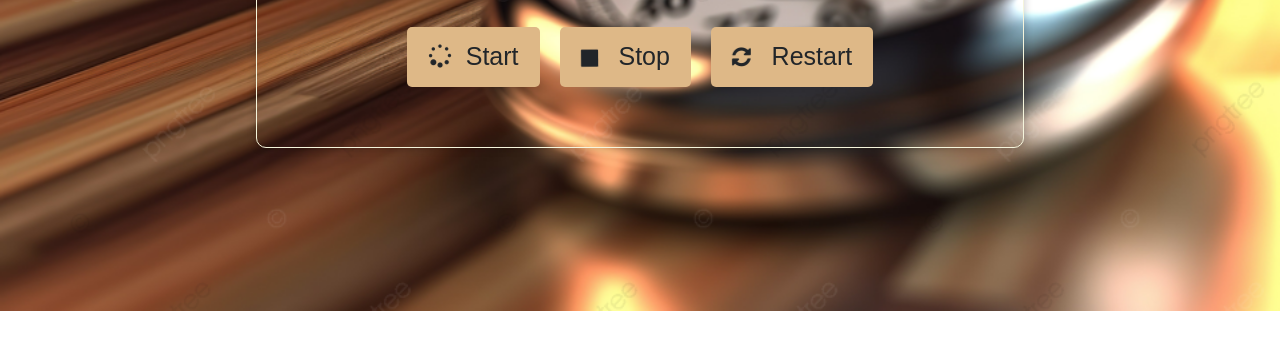
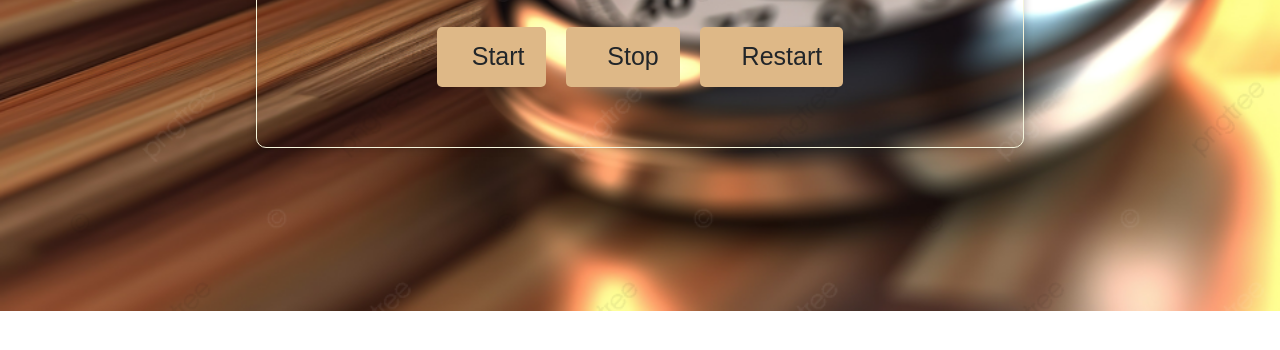
Before and after one commit to AtiqaSohail/STOP-WATCH, a plain HTML site: page index.html in a window 1280 px wide. Shown: the part 406-756 px from the top of the page. Drawn offline with nearby package versions, Linux system fonts and the light colour scheme.

Commit message:
Update index.html

```diff
--- a/index.html
+++ b/index.html
@@ -27,9 +27,9 @@
 
 </div>
 <div class="buttons d-flex justify-content-center">
-  <button onclick="start()" class="btn " id="start"><i class="fa fa-spinner fa-spin" style="font-size:24px"></i>&nbsp;&nbsp;Start</button>
-  <button onclick="stop()" class="btn " id="stop"><i class="fa fa-stop fa-spin" style="font-size:20px" ></i>&nbsp;&nbsp; Stop</button>
-  <button onclick="restart()" class="btn " id="restart"><i class="fa fa-refresh fa-spin" style="font-size:22px"></i>&nbsp;&nbsp; Restart</button>
+  <button onclick="start()" class="btn " id="start"></i>&nbsp;&nbsp;Start</button>
+  <button onclick="stop()" class="btn " id="stop"></i>&nbsp;&nbsp; Stop</button>
+  <button onclick="restart()" class="btn " id="restart"></i>&nbsp;&nbsp; Restart</button>
 </div>
 </div>
 
```
